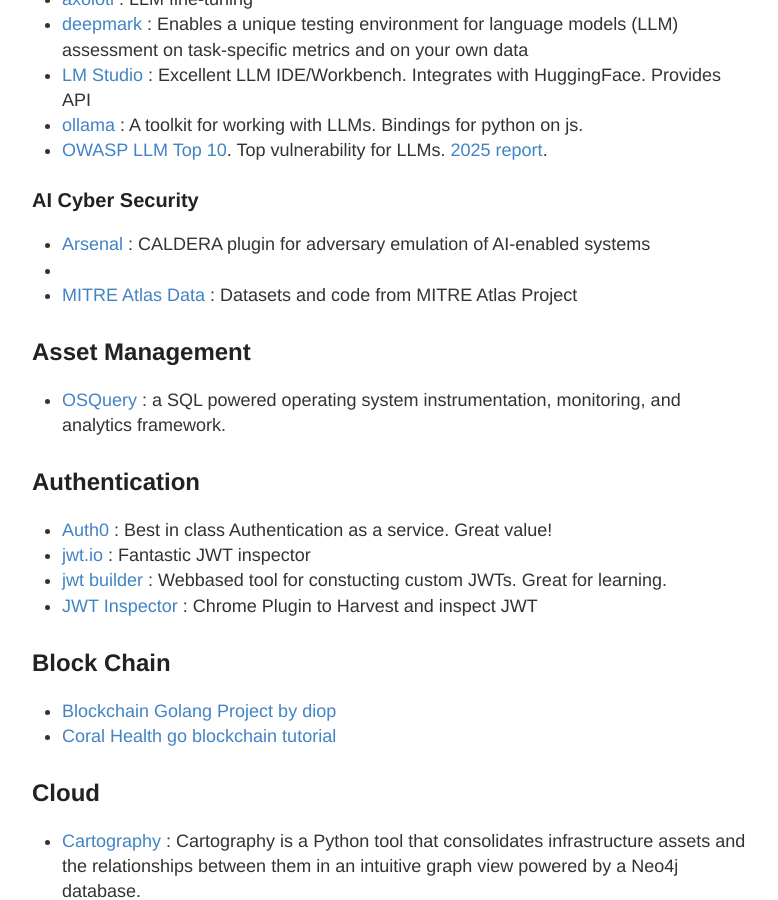
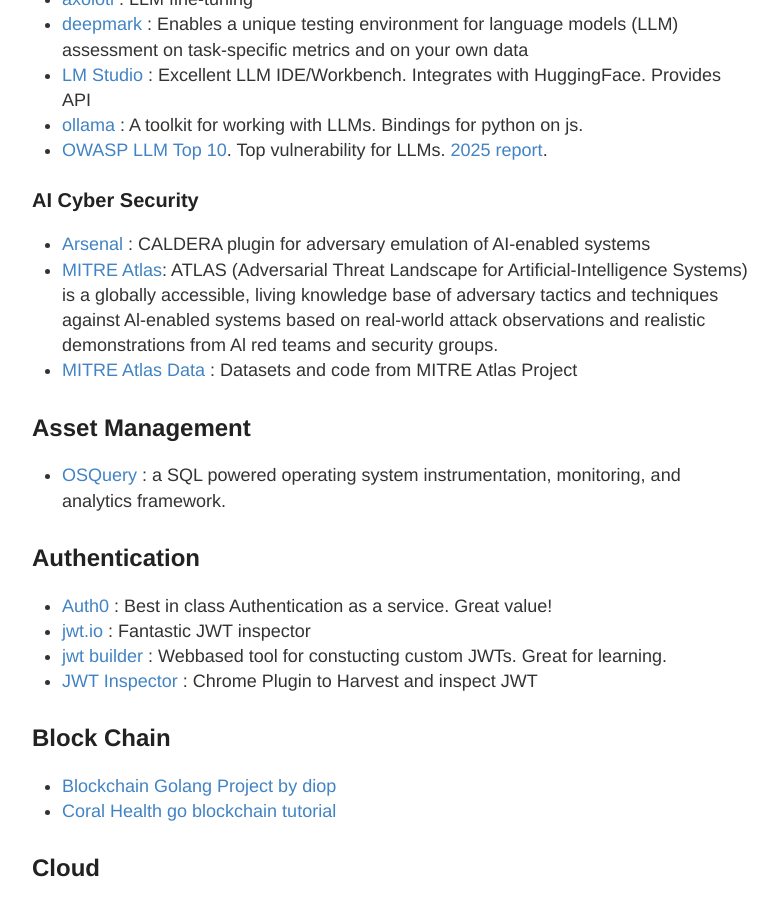
Before and after one commit to stevehenderson/stevehenderson.github.io, a Jekyll site: the page built from links.md, in a window 1280 px wide and 900 px high, scrolled down 1070 px. Shown: the whole window, without its empty margins (248-1026 px from the left). Built offline with Jekyll 4.4.1, drawn with Linux system fonts in a browser that asks for light colours; some of the changed lines change nothing that is shown; some of the changed text lies outside the part shown.

Commit message:
Update links.md

```diff
--- a/links.md
+++ b/links.md
@@ -39,7 +39,7 @@
 
 ### AI Cyber Security
    * [Arsenal](https://github.com/mitre-atlas/arsenal) : CALDERA plugin for adversary emulation of AI-enabled systems
-   * [MITRE Atlas]: ATLAS (Adversarial Threat Landscape for Artificial-Intelligence Systems) is a globally accessible, living knowledge base of adversary tactics and techniques against Al-enabled systems based on real-world attack observations and realistic demonstrations from Al red teams and security groups.
+   * [MITRE Atlas](https://atlas.mitre.org/): ATLAS (Adversarial Threat Landscape for Artificial-Intelligence Systems) is a globally accessible, living knowledge base of adversary tactics and techniques against Al-enabled systems based on real-world attack observations and realistic demonstrations from Al red teams and security groups.
    * [MITRE Atlas Data](https://github.com/mitre-atlas/atlas-data) : Datasets and code from MITRE Atlas Project
 
 ## Asset Management
@@ -172,6 +172,7 @@
 
 ### General
    * [OSINT Framework](https://osintframework.com/) : A slick and comprehensive list of many cyber resources
+   * [Cloudflare Radar](https://radar.cloudflare.com/?dateRange=7d):  Cloudflare's global cyber trends
 
 ### Malware
    * [FAME](https://github.com/certsocietegenerale/fame) : FAME Automates Malware Evaluation
@@ -341,6 +342,7 @@
    * [Twingate ](https://www.twingate.com/) : Twingate secure remote network bridge.  Like a VPN.
    * [Mullvad](https://mullvad.net/en) :  Mullvad VPN service.  Cheap with support for Wireguard and OpenVPN
    * [RIPE Atlas](https://atlas.ripe.net/) :  RIPE Atlas employs a global network of probes that measure Internet connectivity and reachability, providing an unprecedented understanding of the state of the Internet in real time.
+   * [Cloudflare Radar](https://radar.cloudflare.com/?dateRange=7d):  Cloudflare's global cyber and networking trends
 
 ### DNS Discovery
    * [Cloudmare](https://github.com/mrh0wl/Cloudmare) : Cloudmare is a simple tool to find the origin servers of websites protected by Cloudflare, Sucuri, or Incapsula with a misconfiguration DNS.
```
